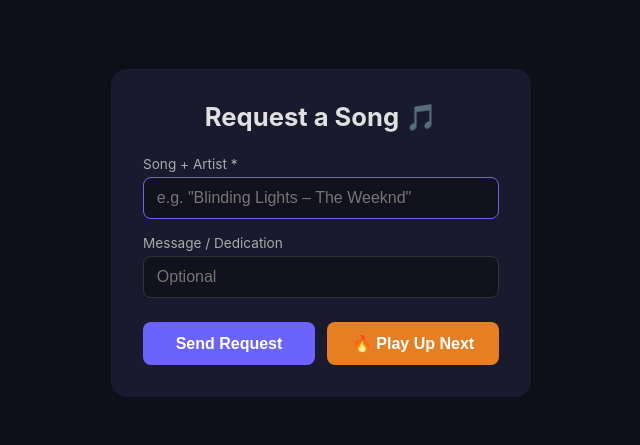
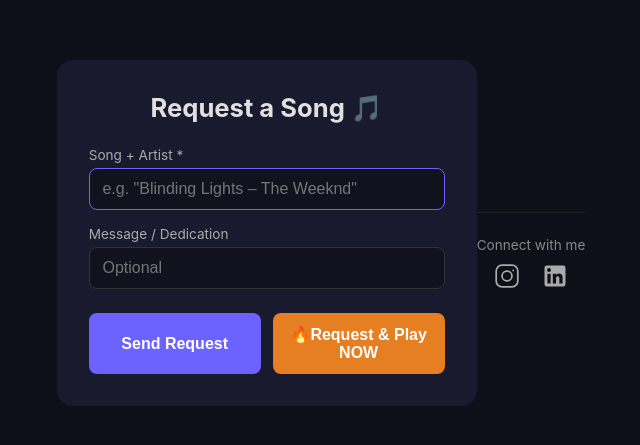
Before and after one commit to 9juanjuan7/songrequest, a React (Vite) app: page /request in a window 1280 px wide. Shown: the part 167-612 px from the top of the page, without its empty margins (319-959 px from the left). Built offline with nearby package versions, Linux system fonts and the light colour scheme.

Commit message:
add connect footer with Instagram and LinkedIn links

```diff
--- a/src/index.css
+++ b/src/index.css
@@ -278,3 +278,33 @@ h1 {
 .modal button:hover {
   background: #5a52d5;
 }
+
+/* ── Connect footer ──────────────────────────────────── */
+.connect-footer {
+  margin-top: 2.5rem;
+  text-align: center;
+  padding-top: 1.5rem;
+  border-top: 1px solid #222;
+}
+
+.connect-footer p {
+  font-size: 0.85rem;
+  color: #888;
+  margin-bottom: 0.6rem;
+}
+
+.social-links {
+  display: flex;
+  justify-content: center;
+  gap: 1.25rem;
+}
+
+.social-links a {
+  color: #aaa;
+  transition: color 0.2s, transform 0.2s;
+}
+
+.social-links a:hover {
+  color: #6c63ff;
+  transform: scale(1.15);
+}
--- a/src/pages/DJScreen.tsx
+++ b/src/pages/DJScreen.tsx
@@ -200,6 +200,18 @@ export default function DJScreen() {
           </div>
         ))}
       </div>
+
+      <footer className="connect-footer">
+        <p>Connect with me</p>
+        <div className="social-links">
+          <a href="https://www.instagram.com/9juanjuan7/" target="_blank" rel="noopener noreferrer" aria-label="Instagram">
+            <svg viewBox="0 0 24 24" width="28" height="28" fill="currentColor"><path d="M7.75 2h8.5A5.75 5.75 0 0 1 22 7.75v8.5A5.75 5.75 0 0 1 16.25 22h-8.5A5.75 5.75 0 0 1 2 16.25v-8.5A5.75 5.75 0 0 1 7.75 2Zm0 1.5A4.25 4.25 0 0 0 3.5 7.75v8.5A4.25 4.25 0 0 0 7.75 20.5h8.5A4.25 4.25 0 0 0 20.5 16.25v-8.5A4.25 4.25 0 0 0 16.25 3.5h-8.5ZM12 7a5 5 0 1 1 0 10 5 5 0 0 1 0-10Zm0 1.5a3.5 3.5 0 1 0 0 7 3.5 3.5 0 0 0 0-7Zm5.25-2a.75.75 0 1 1 0 1.5.75.75 0 0 1 0-1.5Z"/></svg>
+          </a>
+          <a href="https://www.linkedin.com/in/juan-rea7" target="_blank" rel="noopener noreferrer" aria-label="LinkedIn">
+            <svg viewBox="0 0 24 24" width="28" height="28" fill="currentColor"><path d="M19 3a2 2 0 0 1 2 2v14a2 2 0 0 1-2 2H5a2 2 0 0 1-2-2V5a2 2 0 0 1 2-2h14m-.5 15.5v-5.3a3.26 3.26 0 0 0-3.26-3.26c-.85 0-1.84.52-2.32 1.3v-1.11h-2.79v8.37h2.79v-4.93c0-.77.62-1.4 1.39-1.4a1.4 1.4 0 0 1 1.4 1.4v4.93h2.79M6.88 8.56a1.68 1.68 0 0 0 1.68-1.68c0-.93-.75-1.69-1.68-1.69a1.69 1.69 0 0 0-1.69 1.69c0 .93.76 1.68 1.69 1.68m1.39 9.94v-8.37H5.5v8.37h2.77Z"/></svg>
+          </a>
+        </div>
+      </footer>
     </div>
   );
 }
--- a/src/pages/RequestScreen.tsx
+++ b/src/pages/RequestScreen.tsx
@@ -106,7 +106,7 @@ export default function RequestScreen() {
                 disabled={sending}
                 onClick={handleUpNext}
               >
-                🔥 Play Up Next
+                🔥Request & Play NOW
               </button>
             </div>
           </form>
@@ -116,13 +116,25 @@ export default function RequestScreen() {
       {showUpNext && (
         <div className="modal-overlay" onClick={() => setShowUpNext(false)}>
           <div className="modal" onClick={(e) => e.stopPropagation()}>
-            <p>😂 E-transfer <strong>$7</strong> to</p>
+            <p>haha e-transfer <strong>$7</strong> to</p>
             <p className="email">9juanjuan7@gmail.com</p>
-            <p>and I'll play it next!</p>
+            <p>and i'll do it</p>
             <button onClick={() => setShowUpNext(false)}>Got it</button>
           </div>
         </div>
       )}
+
+      <footer className="connect-footer">
+        <p>Connect with me</p>
+        <div className="social-links">
+          <a href="https://www.instagram.com/9juanjuan7/" target="_blank" rel="noopener noreferrer" aria-label="Instagram">
+            <svg viewBox="0 0 24 24" width="28" height="28" fill="currentColor"><path d="M7.75 2h8.5A5.75 5.75 0 0 1 22 7.75v8.5A5.75 5.75 0 0 1 16.25 22h-8.5A5.75 5.75 0 0 1 2 16.25v-8.5A5.75 5.75 0 0 1 7.75 2Zm0 1.5A4.25 4.25 0 0 0 3.5 7.75v8.5A4.25 4.25 0 0 0 7.75 20.5h8.5A4.25 4.25 0 0 0 20.5 16.25v-8.5A4.25 4.25 0 0 0 16.25 3.5h-8.5ZM12 7a5 5 0 1 1 0 10 5 5 0 0 1 0-10Zm0 1.5a3.5 3.5 0 1 0 0 7 3.5 3.5 0 0 0 0-7Zm5.25-2a.75.75 0 1 1 0 1.5.75.75 0 0 1 0-1.5Z"/></svg>
+          </a>
+          <a href="https://www.linkedin.com/in/juan-rea7" target="_blank" rel="noopener noreferrer" aria-label="LinkedIn">
+            <svg viewBox="0 0 24 24" width="28" height="28" fill="currentColor"><path d="M19 3a2 2 0 0 1 2 2v14a2 2 0 0 1-2 2H5a2 2 0 0 1-2-2V5a2 2 0 0 1 2-2h14m-.5 15.5v-5.3a3.26 3.26 0 0 0-3.26-3.26c-.85 0-1.84.52-2.32 1.3v-1.11h-2.79v8.37h2.79v-4.93c0-.77.62-1.4 1.39-1.4a1.4 1.4 0 0 1 1.4 1.4v4.93h2.79M6.88 8.56a1.68 1.68 0 0 0 1.68-1.68c0-.93-.75-1.69-1.68-1.69a1.69 1.69 0 0 0-1.69 1.69c0 .93.76 1.68 1.69 1.68m1.39 9.94v-8.37H5.5v8.37h2.77Z"/></svg>
+          </a>
+        </div>
+      </footer>
     </div>
   );
 }
```
